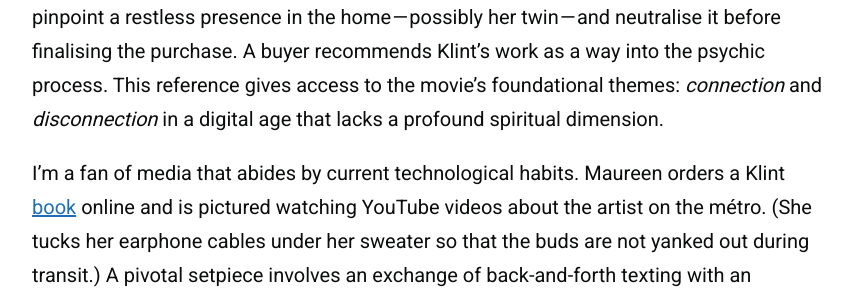
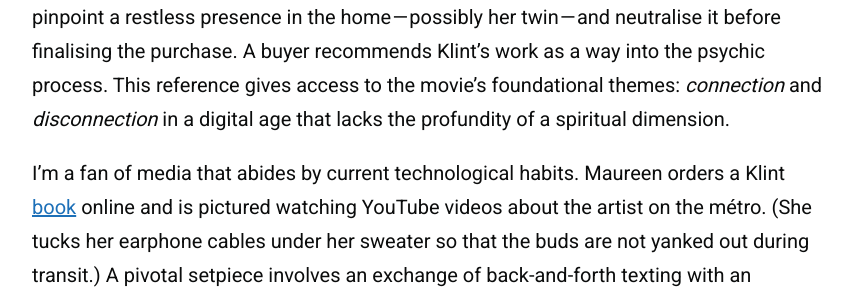
Before and after one commit to zoeurl/zoedowney.github.io, a Jekyll site: the page built from _posts/2023-12-08-personal-shopper.md, in a window 1280 px wide and 900 px high, scrolled down 928 px. Shown: the part 153-451 px from the top of the window, without its empty margins (208-1067 px from the left). Built offline with Jekyll 4.4.1, drawn with Linux system fonts in a browser that asks for light colours.

Commit message:
Update 2023-12-08-personal-shopper.md

```diff
--- a/_posts/2023-12-08-personal-shopper.md
+++ b/_posts/2023-12-08-personal-shopper.md
@@ -10,7 +10,7 @@ image-alt-text: "Kristen Stewart as Maureen is in a hotel room fastening a shimm
 
 I awoke thinking of the artist Hilma af Klint, whose [work](https://www.guggenheim.org/teaching-materials/hilma-af-klint-paintings-for-the-future/spiritual-beliefs) is said to have been formed through her communion with spirits. It was a thought arc that led me to revisiting Olivier Assayas’ 2016 Cannes-winner _Personal Shopper_. The Swedish painter and spiritualist plays a fitting role in assembling the movie’s ghostly thematics, as well as its meditation on ‘technological avant-garde’.
 
-In a Parisian café, American Maureen Cartwright (Kristen Stewart) meets with potential buyers of her late twin brother’s house. Both Maureen and Lewis are self-professed mediums, however Maureen is less certain of her spiritualist abilities. She is attempting to pinpoint a restless presence in the home — possibly her twin — and neutralise it before finalising the purchase. A buyer recommends Klint’s work as a way into the psychic process. This reference gives access to the movie’s foundational themes: _connection_ and _disconnection_ in a digital age that lacks a profound spiritual dimension.
+In a Parisian café, American Maureen Cartwright (Kristen Stewart) meets with potential buyers of her late twin brother’s house. Both Maureen and Lewis are self-professed mediums, however Maureen is less certain of her spiritualist abilities. She is attempting to pinpoint a restless presence in the home — possibly her twin — and neutralise it before finalising the purchase. A buyer recommends Klint’s work as a way into the psychic process. This reference gives access to the movie’s foundational themes: _connection_ and _disconnection_ in a digital age that lacks the profundity of a spiritual dimension.
 
 I’m a fan of media that abides by current technological habits. Maureen orders a Klint [book](https://www.amazon.co.uk/Hilma-Af-Klint-David-Lomas/dp/3775734899/ref=sr_1_1?crid=3EECI1DAZPFCG&keywords=hilma+af+klint+a+pioneer+of+abstraction&qid=1700658419&sprefix=hilma+af+klint+a+pioneer+of+abstraction%2Caps%2C99&sr=8-1) online and is pictured watching YouTube videos about the artist on the métro. (She tucks her earphone cables under her sweater so that the buds are not yanked out during transit.) A pivotal setpiece involves an exchange of back-and-forth texting with an unknown number that on paper might not intrigue, but in play works as an eerie force driving plot and tension. Another technological instance that later incriminates Maureen is a late-night googling session on her boss’ laptop. Corporeal or ethereal — everything that once was leaves a trace.
 
```
